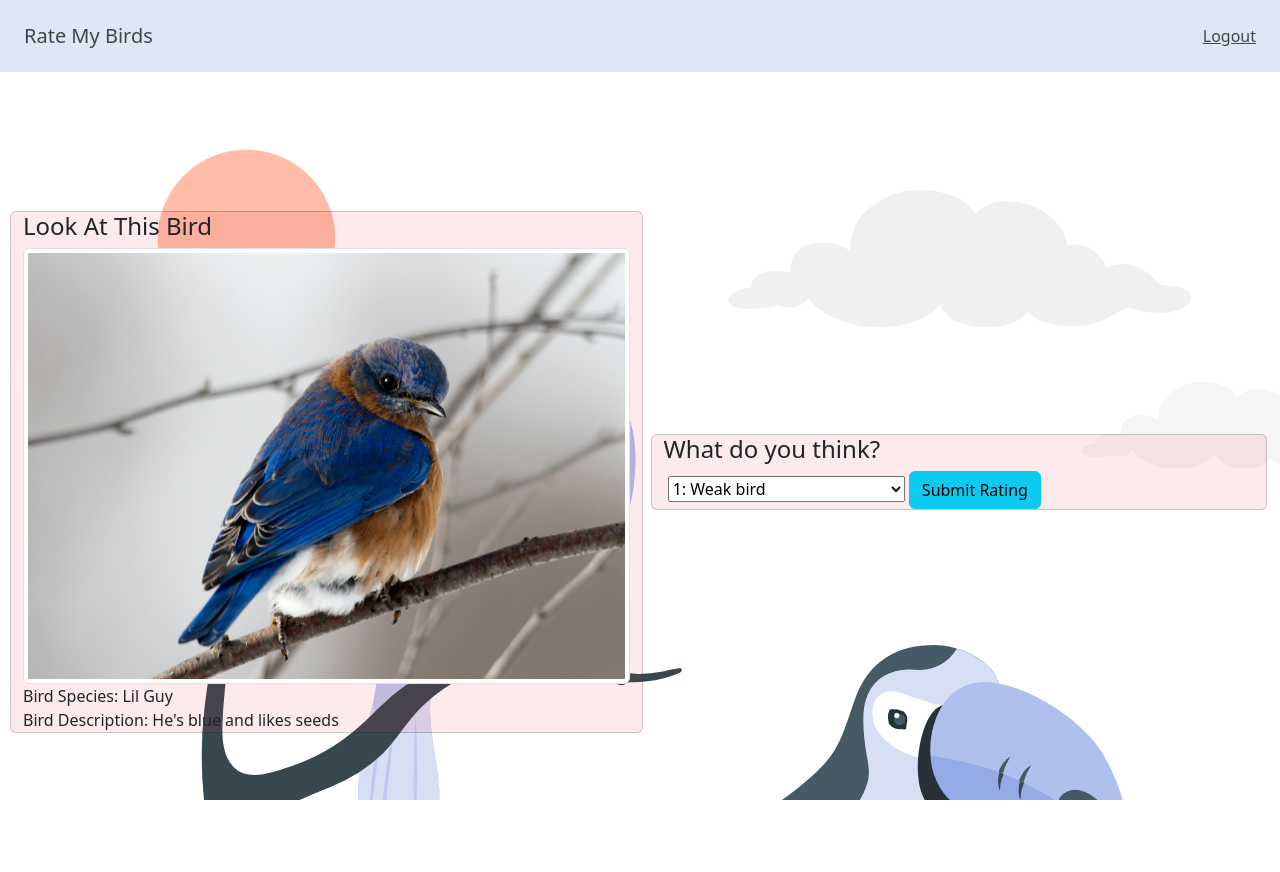
After one commit to katkola/rateMyBirds, a Flask app: template flask_app/templates/oneBird copy.html in a window 1280 px wide. The commit adds this page. Run offline with Flask 3, Linux system fonts and the light colour scheme; the template is opened without the code that fills it, so the values that code supplies are empty.

Commit message:
modified:   flask_app/controllers/birds.py 	new file:   flask_app/static/img/pexels-tina-nord-792416.png 	renamed:    flask_app/static/img/Tropical birds-amico.png -> flask_app/static/img/tropicalbirdsamico.png 	modified:   flask_app/static/style.css 	new file:   flask_app/templates/oneBird copy.html 	modified:   flask_app/templates/oneBird.html 	modified:   flask_app/templates/profile.html

```diff
--- a/flask_app/static/style.css
+++ b/flask_app/static/style.css
@@ -1,5 +1,5 @@
 #background-image{
-    background-image: url('./img/Tropical\ birds-amico.png');
+    background-image: url('./img/tropicalbirdsamico.png');
     height: 100vh;
     width:100vw;
 }
--- /dev/null
+++ b/flask_app/templates/oneBird copy.html
@@ -0,0 +1,67 @@
+<!DOCTYPE html>
+<html lang="en">
+
+<head>
+    <meta charset="UTF-8">
+    <meta http-equiv="X-UA-Compatible" content="IE=edge">
+    <meta name="viewport" content="width=device-width, initial-scale=1.0">
+    <link href="https://cdn.jsdelivr.net/npm/bootstrap@5.2.2/dist/css/bootstrap.min.css" rel="stylesheet"
+        integrity="sha384-Zenh87qX5JnK2Jl0vWa8Ck2rdkQ2Bzep5IDxbcnCeuOxjzrPF/et3URy9Bv1WTRi" crossorigin="anonymous">
+    <link rel="stylesheet" href="../static/style.css">
+
+    <title>Document</title>
+</head>
+
+<body>
+    <div id="background-image">
+        <!-- navigation -->
+        <div id="navie" class="navbar p-3">
+            <a class="navbar-brand mx-2" href="/dashboard">Rate My Birds</a>
+            <div class="navbar-item">
+                <div class="navbar-text me-2"><a href="/logout">Logout</a></div>
+            </div>
+        </div>
+        <div class="main row align-content-around vh-100">
+
+            <div class="col row align-content-center" style="margin-left: 10px; min-width: 300px;">
+                <div id="left" class="col card bg-opacity-10 bg-danger">
+                    <h4>Look At This Bird</h4>
+                    <!-- Picture, Information -->
+                    <div class="bg-image hover-zoom">
+                        <img src="../static/img/pexels-tina-nord-792416.jpg" alt="Photo by Tina Nord on Pexels.com"
+                            class="img-thumbnail">
+                    </div>
+                    <!-- https://www.pexels.com/photo/photography-of-small-blue-and-brown-bird-792416/ -->
+                    Bird Species: Lil Guy<br />
+                    Bird Description: He's blue and likes seeds
+                </div>
+            </div>
+
+            <div class="col row align-content-center" style="margin-right:5px; min-width: 300px">
+                <div class="card bg-opacity-10 bg-danger col m-2">
+                    <h4>What do you think?</h4>
+
+                    <!-- rating.js file -->
+                    <div class="container">
+                        <span id="rateMe1"></span>
+                    </div>
+                    <form class="form">
+                        <label for="rating_value"></label>
+                        <select name="rating_value" id="">
+                            <option value="1">1: Weak bird</option>
+                            <option value="2">2: Meh...</option>
+                            <option value="3">3: Survived Natural Selection</option>
+                            <option value="4">4: Pretty Decent Bird</option>
+                            <option value="5">EXCELLENT BIRD</option>
+                        </select>
+                        <button type="submit" class="btn-info btn">Submit Rating</button>
+                    </form>
+                </div>
+            </div>
+
+        </div>
+    </div>
+
+</body>
+
+</html>
```
Also changed, not shown: flask_app/controllers/birds.py (+8 -3 lines), flask_app/templates/oneBird.html (+4 -4 lines), flask_app/templates/profile.html (+5 -6 lines), flask_app/static/img/tropicalbirdsamico.png (renamed from flask_app/static/img/Tropical birds-amico.png), 1 other file.
